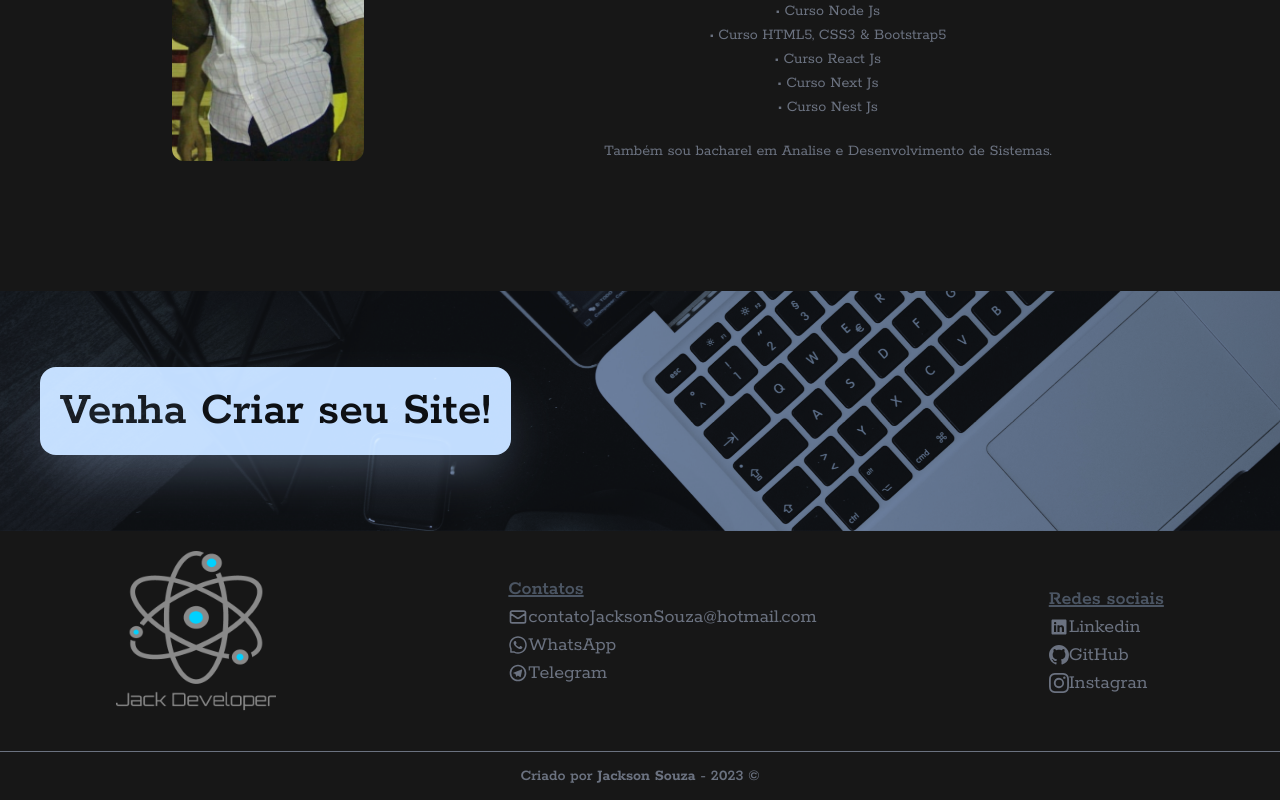
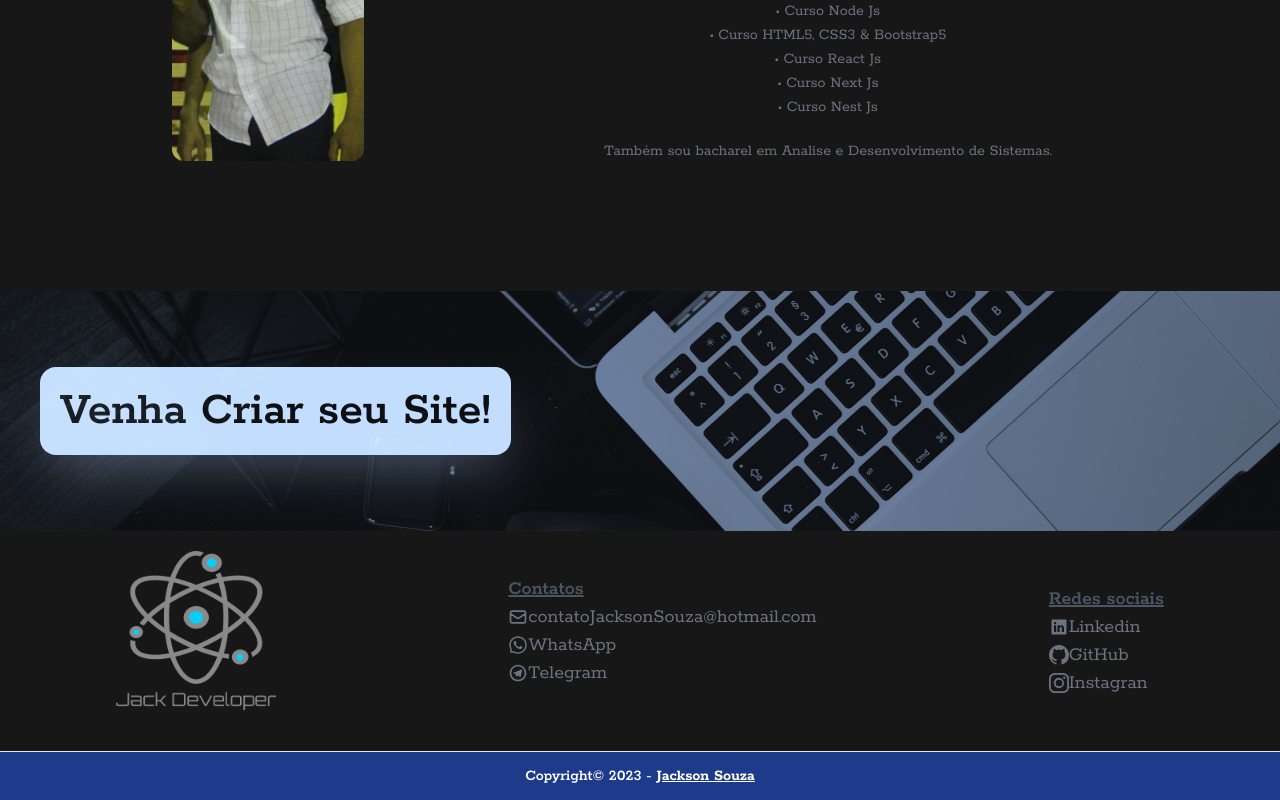
Before and after one commit to JackSSads/portifolio, a React (Create React App) app: page / in a window 1280 px wide. Shown: the part 2137-2937 px from the top of the page. Built offline with nearby package versions, Linux system fonts and the light colour scheme.

Commit message:
ref: adicionadno copyrigth

```diff
--- a/src/components/Layout/index.js
+++ b/src/components/Layout/index.js
@@ -37,9 +37,9 @@ const Layout = ({ children }) => {
         </main>
         <Baseboard />
         <Footer />
-        <div className="text-gray-500 border-t border-gray-500 p-3 text-center font-semibold">
-          <p>Criado por <span className="font-bold"
-          >Jackson Souza</span> - 2023 &copy;</p>
+        <div className="text-white border-t bg-blue-900 p-3 text-center font-semibold">
+          <p>Copyright&copy; 2023 - <span className="font-bold underline"
+          >Jackson Souza</span></p>
         </div>
       </div>
     </ThemeContextProvider>
```
